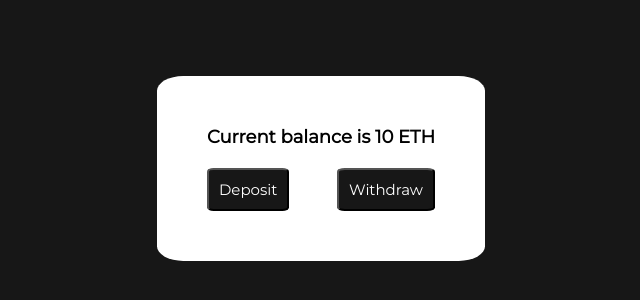
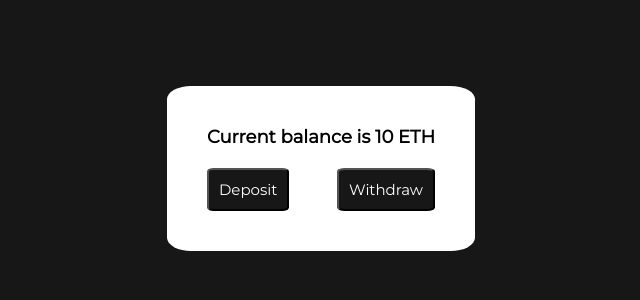
Before and after one commit to itsskofficial/Web3, a React (Create React App) app in the folder faucet/: page / in a window 1280 px wide. Shown: the part 252-552 px from the top of the page, without its empty margins (319-959 px from the left). Built offline with nearby package versions, Linux system fonts and the light colour scheme.

Commit message:
Apr 3, 2023, 11:51 AM

```diff
--- a/faucet/src/css/App.module.css
+++ b/faucet/src/css/App.module.css
@@ -8,7 +8,7 @@
 
 .faucet{
     background-color: white;
-    padding: 50px;
+    padding: 40px;
     border-radius: 8%;
 }
 
```
